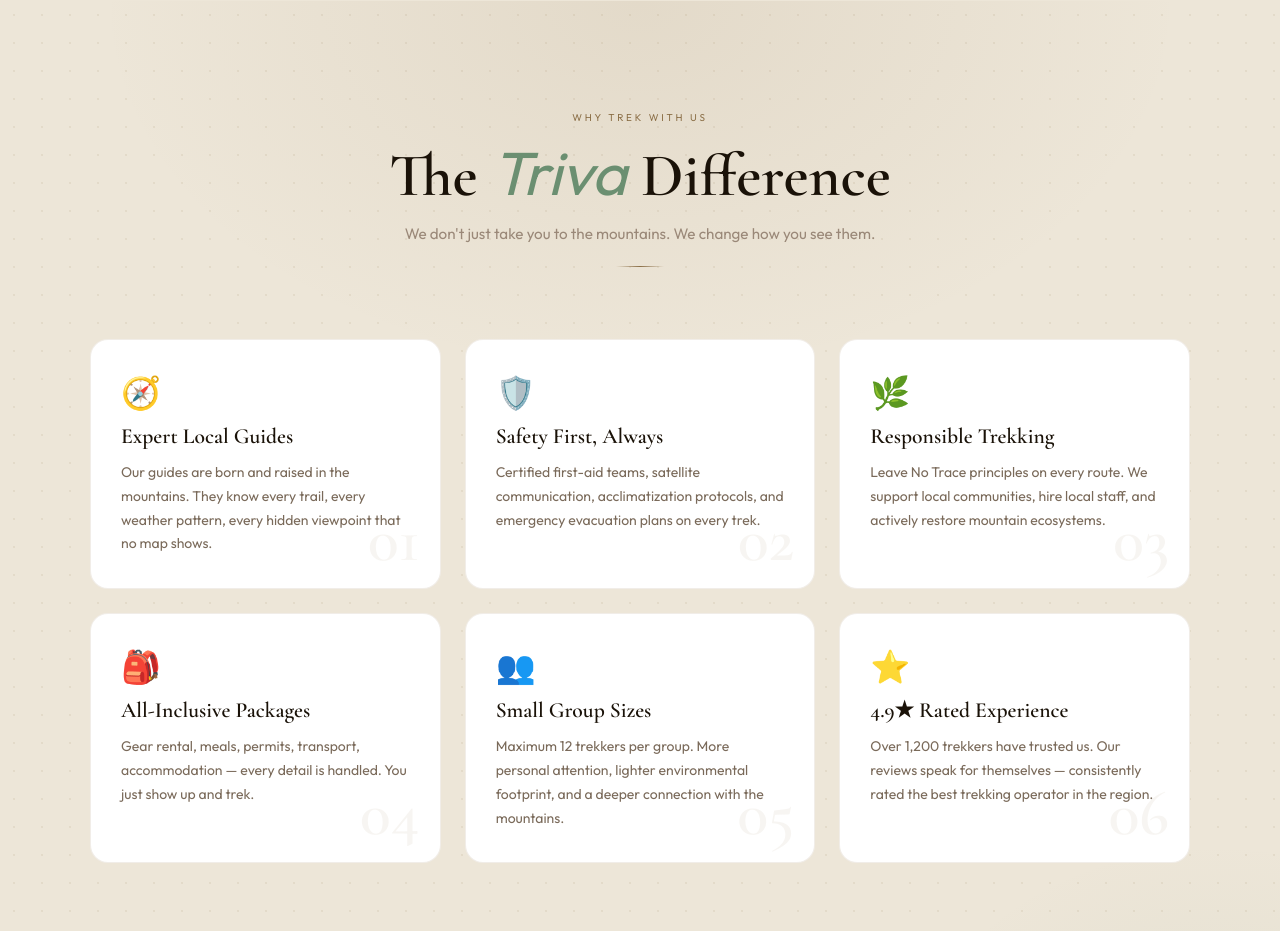
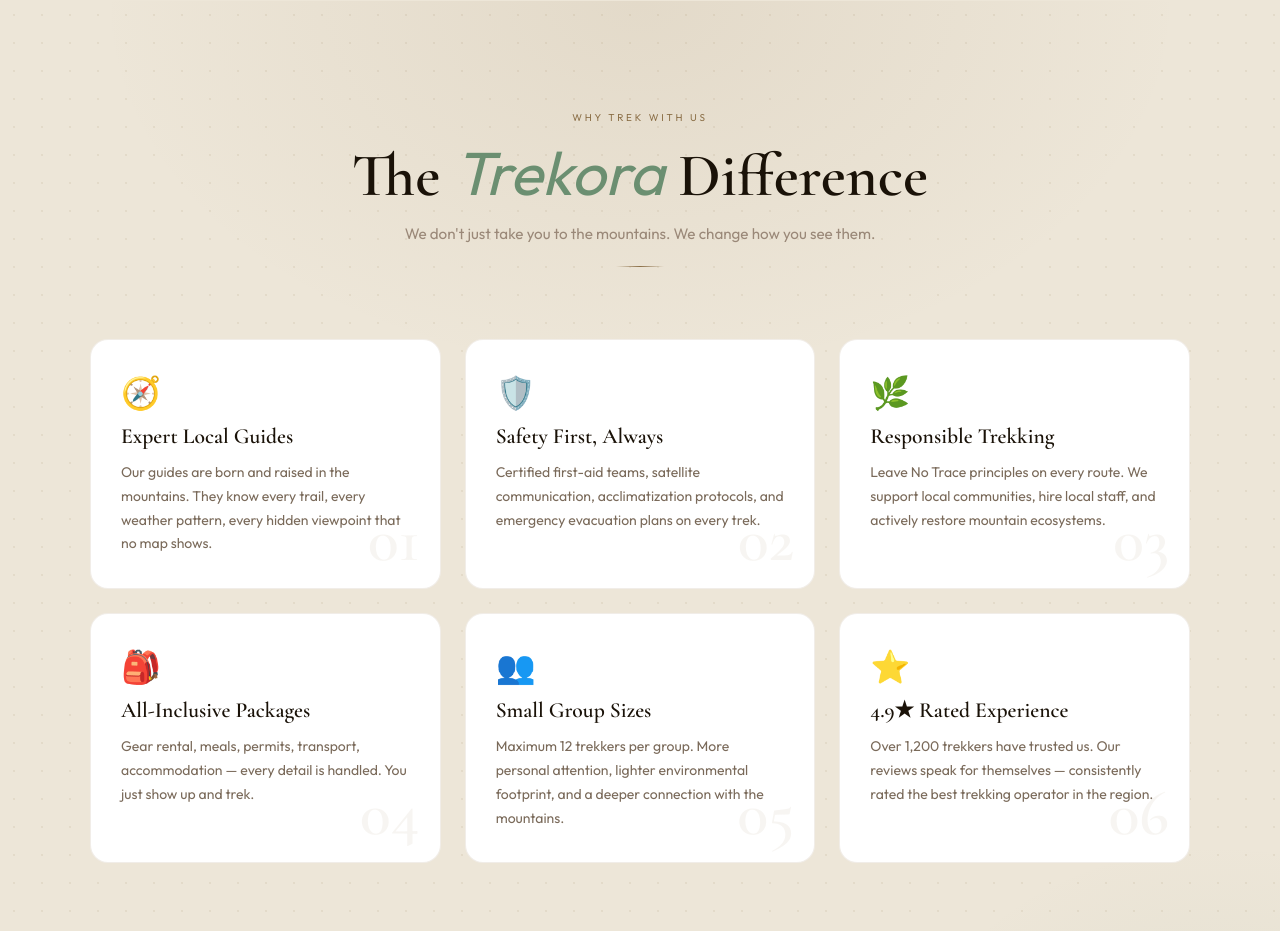
Before and after one commit to Nikhil80823/triva, a React (Vite) app: page / in a window 1280 px wide. Shown: the part 2020-2951 px from the top of the page. Built offline with nearby package versions, Linux system fonts and the light colour scheme.

Commit message:
naming fix

```diff
--- a/src/components/WhyChooseUs/WhyChooseUs.jsx
+++ b/src/components/WhyChooseUs/WhyChooseUs.jsx
@@ -9,7 +9,7 @@ export default function WhyChooseUs() {
 
         <div className="why-header">
           <span className="why-eyebrow">Why Trek With Us</span>
-          <h2 className="why-heading">The <em>Triva</em> Difference</h2>
+          <h2 className="why-heading">The <em>Trekora</em> Difference</h2>
           <p className="why-sub">We don't just take you to the mountains. We change how you see them.</p>
           <span className="why-divider" />
         </div>
```
